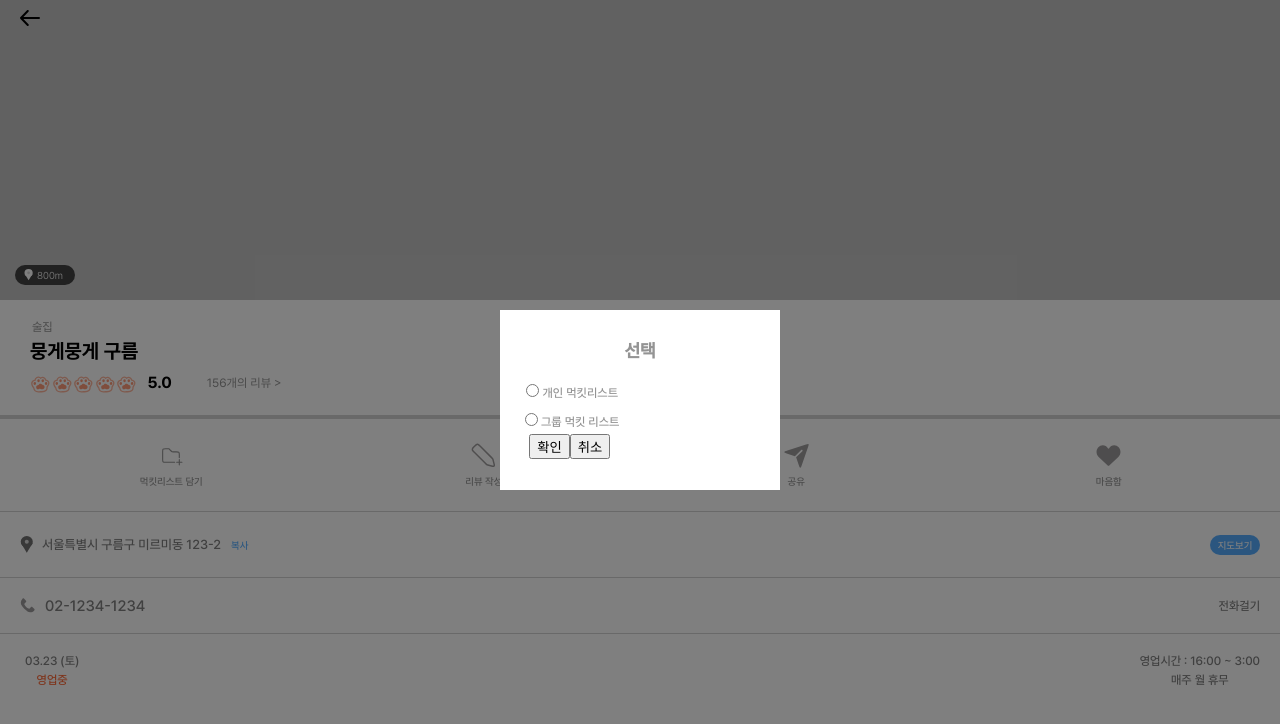
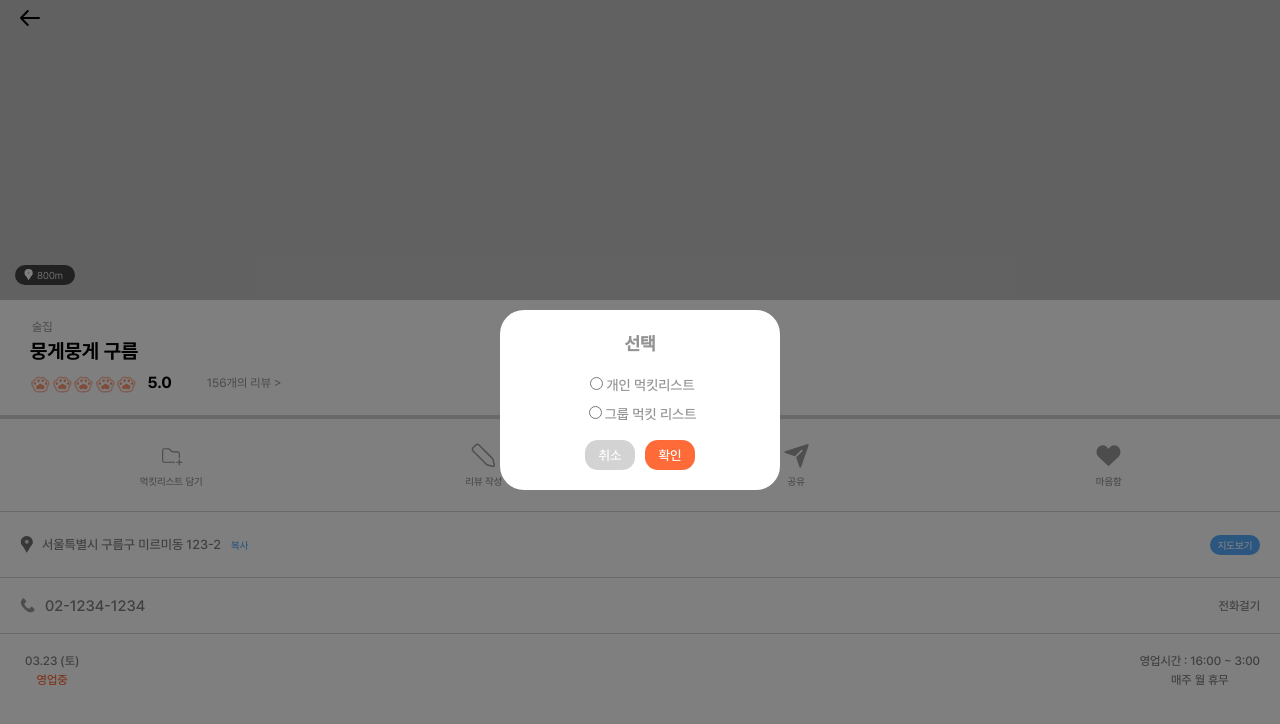
Before and after one commit to 2kmkmkm/2024_BEOTKKOTTHON_TEAM_2_FE_3, a React (Create React App) app: page /spotdetail in a window 1280 px wide. Both pictures are taken after a click on the button "먹킷리스트 담기". Shown: the top 724 px of the page. Built offline with nearby package versions, Linux system fonts and the light colour scheme.

Commit message:
feat: 리뷰쓰기 모달 창 구현

```diff
--- a/src/Page/ReviewWritePage.jsx
+++ b/src/Page/ReviewWritePage.jsx
@@ -1,9 +1,12 @@
-import React from "react";
+import React, { useState, useRef } from "react";
 import styled from "styled-components";
 import { Link } from "react-router-dom";
 import styles from "../css/reviewwritepage.module.css";
 import back from "../Img/back.svg";
 import catfoot_off from "../Img/catfoot_off.svg";
+import mukat from "../Img/mukat.svg";
+import point from "../Img/point.svg";
+import close from "../Img/close.svg";
 
 const Header = styled.div`
   justify-content: center;
@@ -127,26 +130,62 @@ const ReviewText = () => {
   );
 };
 
-const SubmitButton = styled.button`
-  display: flex;
-  justify-content: center;
-  align-items: center;
-  margin: 30px 20px 0 20px;
-  width: calc(100% - 40px);
-  background: #ff865d;
-  border: none;
-  height: 60px;
-  border-radius: 1.5rem;
-`;
+const Submit = () => {
+  const [modalOpen, setModalOpen] = useState(false);
+  const modalBackground = useRef();
+  const handleButtonClick = () => {
+    setModalOpen(true);
+  };
 
-const Submit = () => {
+  const handleCloseModal = () => {
+    setModalOpen(false);
+  };
+
+  const handleSubmit = () => {
+    handleCloseModal();
+  };
+
   return (
     <>
-      <div>
-        <SubmitButton>
-          <div className={styles.select}>등록하기</div>
-        </SubmitButton>
-      </div>
+      <button
+        onClick={handleButtonClick}
+        className={styles.button_submit}
+        type="submit"
+      >
+        <div className={styles.select}>등록하기</div>
+      </button>
+      {modalOpen && (
+        <div
+          className={styles.modal_container}
+          ref={modalBackground}
+          onClick={(e) => {
+            if (e.target === modalBackground.current) {
+              setModalOpen(false);
+            }
+          }}
+        >
+          <div className={styles.modal_content}>
+            <div className={styles.modalheader}>
+              <h2>적립 완료</h2>
+            </div>
+            <div className={styles.cat}>
+              <img className={styles.img} src={point} alt="point" />
+              <div></div>
+              <img className={styles.img} src={mukat} alt="mukat" />
+            </div>
+            <div className={styles.reward}>50포인트가 적립되었습니다!</div>
+            <div className={styles.button_select}>
+              <button
+                className={styles.button_ok}
+                onClick={handleSubmit}
+                type="submit"
+              >
+                확인
+              </button>
+            </div>
+          </div>
+        </div>
+      )}
     </>
   );
 };
--- a/src/Page/SpotdetailPage.jsx
+++ b/src/Page/SpotdetailPage.jsx
@@ -90,7 +90,6 @@ const SpotInfo2 = () => {
   const IncludeModal = () => {
     return (
       <>
-        <div>
         <button onClick={handleButtonClick} className={styles.include}>
           <img className={styles.spotinfo2_img} src={include} alt="include" />
           <div className={styles.spotinfo2_text}>먹킷리스트 담기</div>
@@ -107,13 +106,12 @@ const SpotInfo2 = () => {
           >
             <div className={styles.modal_content}>
               <h2>선택</h2>
-                <div className={styles.form}>
               <form onSubmit={handleSubmit}>
                 <label className={styles.radiobutton}>
                   <input
                     type="radio"
-                        value="option1"
-                        checked={selectedOption === "option1"}
+                    value="personal"
+                    checked={selectedOption === "personal"}
                     onChange={handleRadioChange}
                   />
                   개인 먹킷리스트
@@ -121,20 +119,27 @@ const SpotInfo2 = () => {
                 <label className={styles.radiobutton}>
                   <input
                     type="radio"
-                        value="option2"
-                        checked={selectedOption === "option2"}
+                    value="group"
+                    checked={selectedOption === "group"}
                     onChange={handleRadioChange}
                   />
                   그룹 먹킷 리스트
                 </label>
-                    <button type="submit">확인</button>
-                    <button onClick={handleCloseModal}>취소</button>
+                <div className={styles.button_select}>
+                  <button
+                    className={styles.button_cancel}
+                    onClick={handleCloseModal}
+                  >
+                    취소
+                  </button>
+                  <button className={styles.button_ok} type="submit">
+                    확인
+                  </button>
+                </div>
               </form>
             </div>
           </div>
-            </div>
         )}
-        </div>
       </>
     );
   };
--- a/src/css/reviewwritepage.module.css
+++ b/src/css/reviewwritepage.module.css
@@ -35,7 +35,7 @@
     align-items: center;
     justify-content: flex-end;
     margin-right: 25px;
-    margin-bottom: 20px;
+    margin-bottom: 15px;
 }
 
 .grade_num {
@@ -83,7 +83,7 @@
 }
 
 .textbox {
-    margin-top: 30px;
+    margin-top: 25px;
     display: flex;
     justify-content: center;
     align-items: center;
@@ -108,6 +108,8 @@
     color: #949494;
     padding: 10px;
     font-family: "Pretendard-Light";
+    resize: none;
+    outline: none;
 }
 
 .wordcount {
@@ -118,3 +120,74 @@
     color: #949494;
     font-size: 14px;
 }
+
+.button_submit {
+  display: flex;
+  justify-content: center;
+  align-items: center;
+  margin: 30px 20px 0 20px;
+  width: calc(100% - 40px);
+  background: #ff865d;
+  border: none;
+  height: 60px;
+  border-radius: 1.5rem;
+}
+
+.btn_wrapper {
+    display: flex;
+    justify-content: center;
+    margin-top: 5rem;
+}
+
+.modal_container {
+    width: 100%;
+    height: 100%;
+    position: fixed;
+    top: 0;
+    left: 0;
+    display: flex;
+    justify-content: center;
+    align-items: center;
+    text-align: center;
+    font-size: 14px;
+    background: rgba(0, 0, 0, 0.5);
+}
+
+.modal_content {
+    border-radius: 1.5rem;;
+    background-color: #ffffff;
+    width: 250px;
+    height: 230px;
+    padding: 15px;
+}
+
+h2 {
+    font-size: 18px;
+    margin-top: 8px;
+    font-family: "Pretendard-Medium";
+    color:  #949494;
+}
+
+.button_ok {
+    border-radius: 0.8rem;
+    width: 50px;
+    margin: 5px;
+    color: white;
+    border: none;
+    background-color: #FE6A38;
+    font-family: "Pretendard-Medium";
+    height: 30px;
+}
+
+.reward {
+    font-family: "Pretendard-Light";
+    color:  #949494;
+    margin-bottom: 10px;
+}
+
+.modalheader {
+    display: flex;
+    width: 100%;
+    align-items: center;
+    justify-content: center;
+}
--- a/src/css/spotdetailpage.module.css
+++ b/src/css/spotdetailpage.module.css
@@ -223,16 +223,11 @@ tr, td {
     align-items: center;
     justify-content: center;
 }
+
 .btn_wrapper {
     display: flex;
     justify-content: center;
     margin-top: 5rem;
-}
-
-.modal_open-button,
-.modal_close_btn {
-    cursor: pointer;
-    margin-left: auto;
 }
 
 .modal_container {
@@ -244,11 +239,12 @@ tr, td {
     display: flex;
     justify-content: center;
     align-items: center;
-    font-size: 12px;
+    font-size: 14px;
     background: rgba(0, 0, 0, 0.5);
 }
 
 .modal_content {
+    border-radius: 1.5rem;;
     background-color: #ffffff;
     width: 250px;
     height: 150px;
@@ -264,13 +260,37 @@ tr, td {
 }
 
 .radiobutton {
-    justify-content: center;
-    align-items: center;
-    text-align: center;
     display: block;
     padding: 5px;
 }
 
-.form {
-    display: flex;
+h2 {
+    font-size: 18px;
+    margin-top: 8px;
 }
+
+.button_select {
+    margin-top: 8px;
+}
+
+.button_cancel {
+    color: white;
+    border: none;
+    background-color: #D3D3D3;
+    font-family: "Pretendard-Medium";
+    height: 30px;
+    width: 50px;
+    margin: 5px;
+    border-radius: 0.8rem;
+}
+
+.button_ok {
+    border-radius: 0.8rem;
+    width: 50px;
+    margin: 5px;
+    color: white;
+    border: none;
+    background-color: #FE6A38;
+    font-family: "Pretendard-Medium";
+    height: 30px;
+}
```
Also changed, not shown: src/Img/close.svg (added), src/css/spotlistpage.module.css (line endings or trailing spaces). Lines whose indentation alone changed are shown as unchanged.
